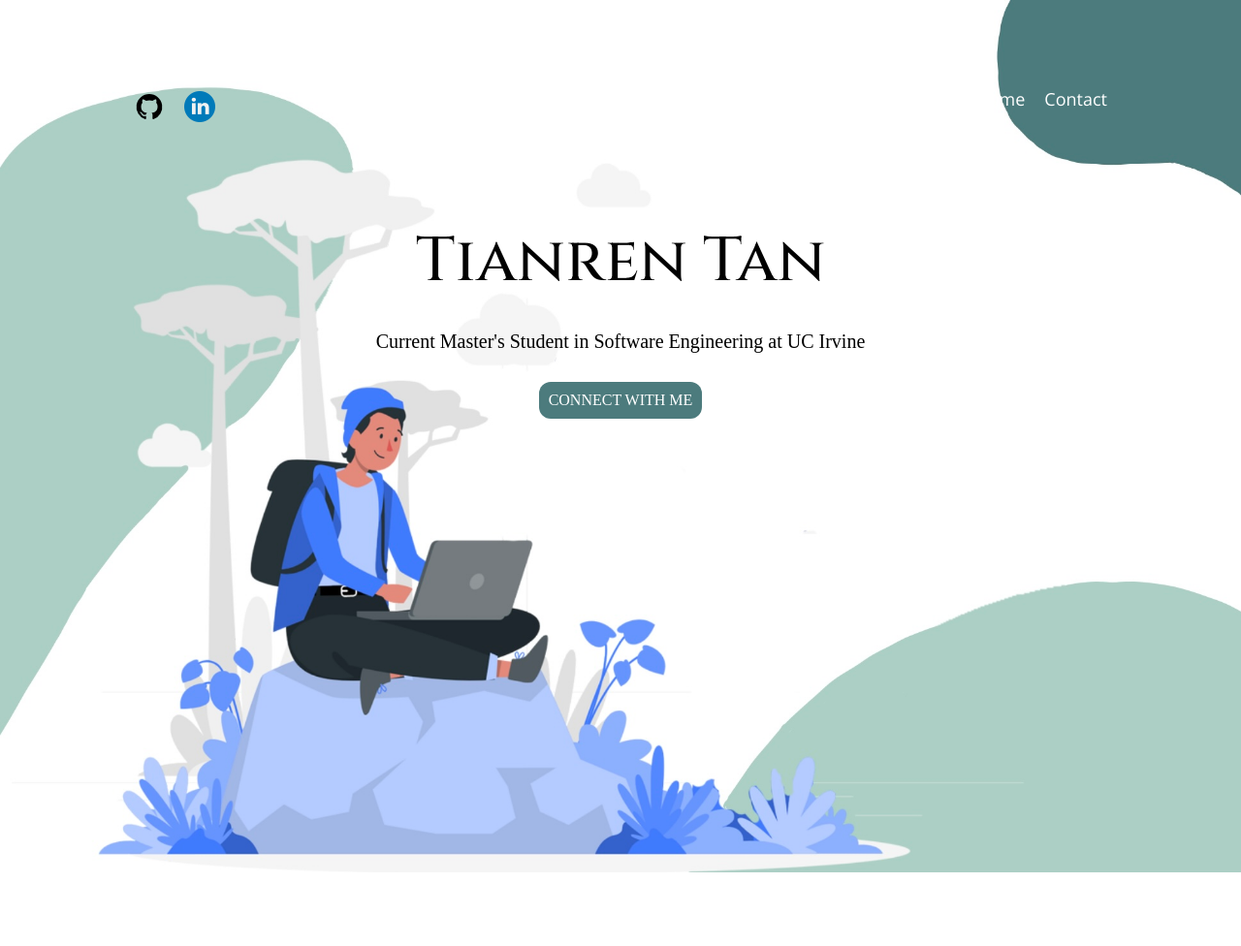
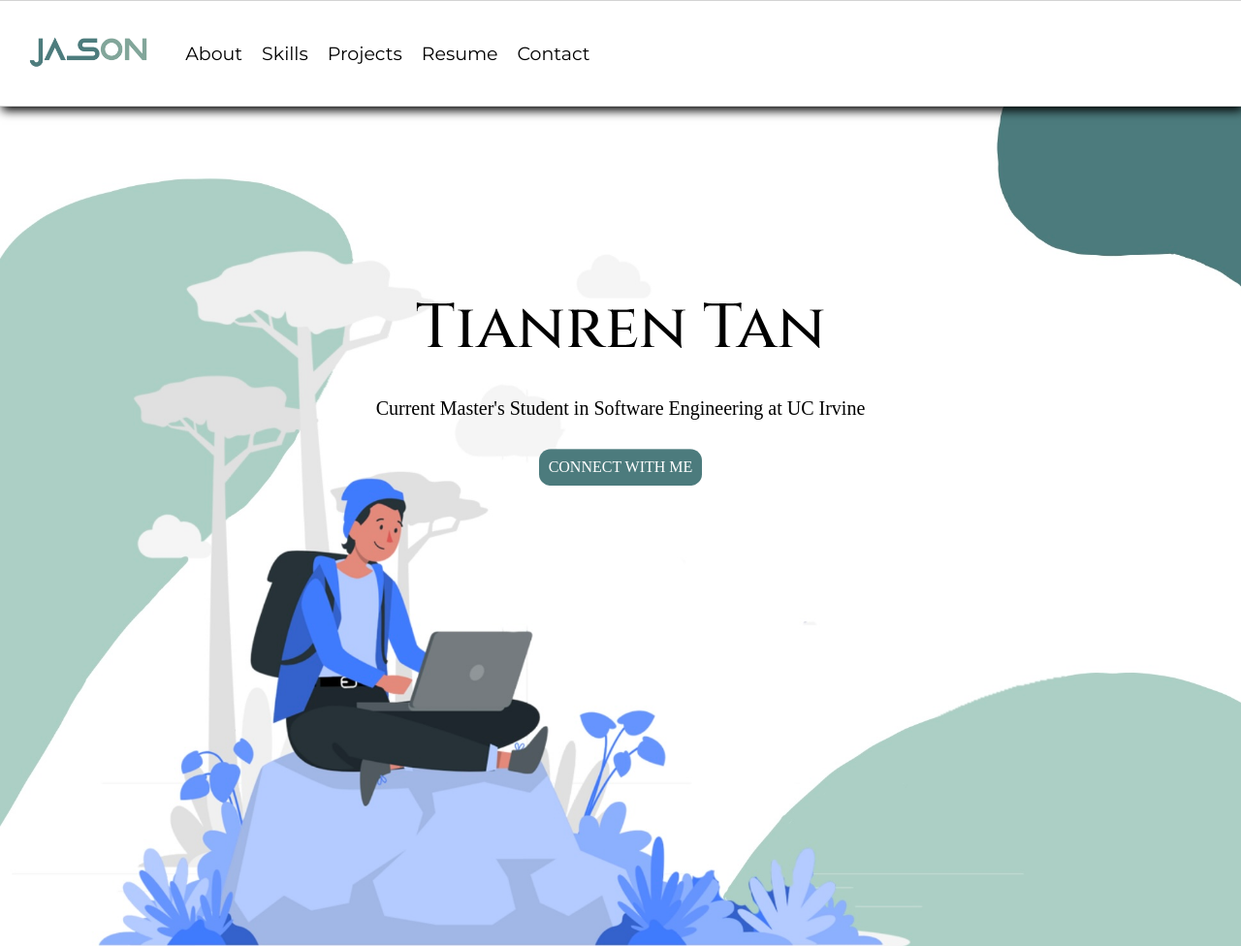
Before and after one commit to Jason-TianrenTan/Portfolio-Gatsby, a Gatsby site: page / in a window 1280 px wide. Shown: the top 976 px of the page at 97% size. Built offline with nearby package versions, Linux system fonts and the light colour scheme; Gatsby itself is replaced by a stand-in of ours; a web font is replaced by a local one.

Commit message:
adjust navbar

```diff
--- a/src/components/header.js
+++ b/src/components/header.js
@@ -5,8 +5,9 @@ import data from "../yourdata"
 const Header = () => {
   return (
     <div className="section" id="home">
-      <div className="container" id="container">
+      <div className="container">
         <div className="header-wrapper">
+          <div className="header-title-wrapper">
             <Fade bottom cascade>
               <div className="heading-wrapper">
                 <h1>{data.headerTagline[0]}</h1>
@@ -23,6 +24,7 @@ const Header = () => {
           </div>
         </div>
       </div>
+    </div>
   )
 }
 
--- a/src/components/layout.js
+++ b/src/components/layout.js
@@ -6,13 +6,11 @@
  */
 
 import React from "react"
-import NavHeaderContainer from "./navheadercontainer"
 import "../styles/mains.scss"
 
 const Layout = ({ children }) => {
   return (
     <>
-      <NavHeaderContainer />
       <main>{children}</main>
     </>
   )
--- a/src/components/navbar.js
+++ b/src/components/navbar.js
@@ -1,18 +1,20 @@
 import React from "react"
 import scrollTo from "gatsby-plugin-smoothscroll"
 import Social from "./atoms/Social"
+import data from "../yourdata"
 
 const Navbar = () => {
   return (
-    <div className="section">
+    <div className="section" id="navbar">
       <div className="container">
         <div className="navbar-wrapper">
-          <Social />
+            <div className="logo-wrapper">
+                <img className="navbar-logo" src={data.logos.logo}/>
+            </div>
           <div className="links-wrapper">
             <button onClick={() => scrollTo("#about")}>About</button>
             <button onClick={() => scrollTo("#skills")}>Skills</button>
             <button onClick={() => scrollTo("#work")}>Projects</button>
-            <button onClick={() => scrollTo("#timeline")}>Timelines</button>
             <button onClick={() => scrollTo("#resume")}>Resume</button>
             <button onClick={() => scrollTo("#contact")}>Contact</button>
           </div>
--- a/src/components/navheadercontainer.js
+++ /dev/null
@@ -1,14 +0,0 @@
-import React from 'react';
-import Navbar from './navbar';
-import Header from './header';
-
-const NavHeaderContainer = () => {
-    return (
-        <div className='top-container'>
-            <Navbar />
-            <Header/>
-        </div>
-    )
-}
-
-export default NavHeaderContainer
--- a/src/pages/index.js
+++ b/src/pages/index.js
@@ -10,14 +10,17 @@ import Promotion from "../components/promotion"
 import Footer from "../components/footer"
 import TimeLine from "../components/timeline"
 import Resume from "../components/resume"
+import Navbar from '../components/navbar';
+import Header from '../components/header';
 
 const IndexPage = () => (
   <Layout>
     <SEO title="Jason Tan's Portfolio" />
+    <Navbar />
+    <Header/>
     <About></About>
     <Skills></Skills>
     <Work></Work>
-    <TimeLine></TimeLine>
     <Resume></Resume>
     <Footer></Footer>
   </Layout>
--- a/src/styles/header.scss
+++ b/src/styles/header.scss
@@ -1,10 +1,10 @@
 .header-wrapper {
-  width: 80vw;
-  margin-top: 10vh;
-  display: flex;
-  flex-direction: column;
-  align-items: center;
+  width: 100%;
 
+  background-image: url("../images/banner.jpg");
+  background-size: cover;
+  overflow: hidden;
+  height: 900px;
   h2 {
     font-size: 1rem;
     text-align: center;
@@ -18,11 +18,22 @@
       font-size: 16px;
     }
   }
+  .header-title-wrapper {
+    display: flex;
+    flex-direction: column;
+    align-items: center;
+    position: absolute;
+    left: 50%;
+    top: 50%;
+    -webkit-transform: translate(-50%, -50%);
+    transform: translate(-50%, -50%);
+    width: 100%;
     .heading-wrapper {
       h1 {
         font-size: 4rem;
         text-align: center;
         line-height: 15px;
+
         @include media(">=phone", "<lgphone") {
           font-size: 1.5rem;
           line-height: 10px;
@@ -33,6 +44,7 @@
         }
         @include media(">=tablet", "<desktop") {
           font-size: 2.5rem;
+        }
       }
     }
   }
@@ -56,15 +68,12 @@
   }
 }
 
-.top-container {
-    background-image: url('../images/banner.jpg');
-    background-size: cover;
-    overflow: hidden;
-    height: 900px;
-}
-
 .headerLogo {
   width: 240px;
   margin: auto;
   display: block;
 }
+
+#home {
+  margin-top: -2vh;
+}
--- a/src/styles/mains.scss
+++ b/src/styles/mains.scss
@@ -69,7 +69,6 @@ body {
   }
 }
 
-
 @font-face {
     font-family: 'Carrara';
     src: url('./fonts/Carrara-Light.ttf') format('truetype');
--- a/src/styles/navbar.scss
+++ b/src/styles/navbar.scss
@@ -1,20 +1,29 @@
 .navbar-wrapper {
-  width: 80vw;
-  margin-top: 8vh;
+  width:100%;
   display: flex;
   align-items: center;
-  justify-content: space-between;
+  background-color: white;
+  border: solid 1px;
+  border-color: lightgray;
+
   .name {
     font-weight: 600;
   }
+  .logo-wrapper {
+      padding: 0 2vw;
+      .navbar-logo {
+          height: 6.5rem;
+      }
+  }
   .links-wrapper {
+      padding-right: 2vw;
     button {
       text-decoration: none;
       padding: 10px;
-      font-family: "Open Sans";
+      font-family: "Montserrat";
       transition: all 0.2s ease-in-out;
-      font-size: 18px;
-      color: white;
+      font-size: 19px;
+      color: black;
       outline: none;
       background-color: transparent;
       border: 0px;
@@ -28,3 +37,10 @@
     }
   }
 }
+
+#navbar {
+    box-shadow:  2px 4px 10px black;
+    position: sticky;
+    top: 0;
+    z-index: 9999;
+}
--- a/src/styles/socials.scss
+++ b/src/styles/socials.scss
@@ -1,5 +1,4 @@
 .social-icons {
-  margin-top: 20px;
   img {
     height: 2rem;
     margin: 10px;
```
Lines whose indentation alone changed are shown as unchanged.
